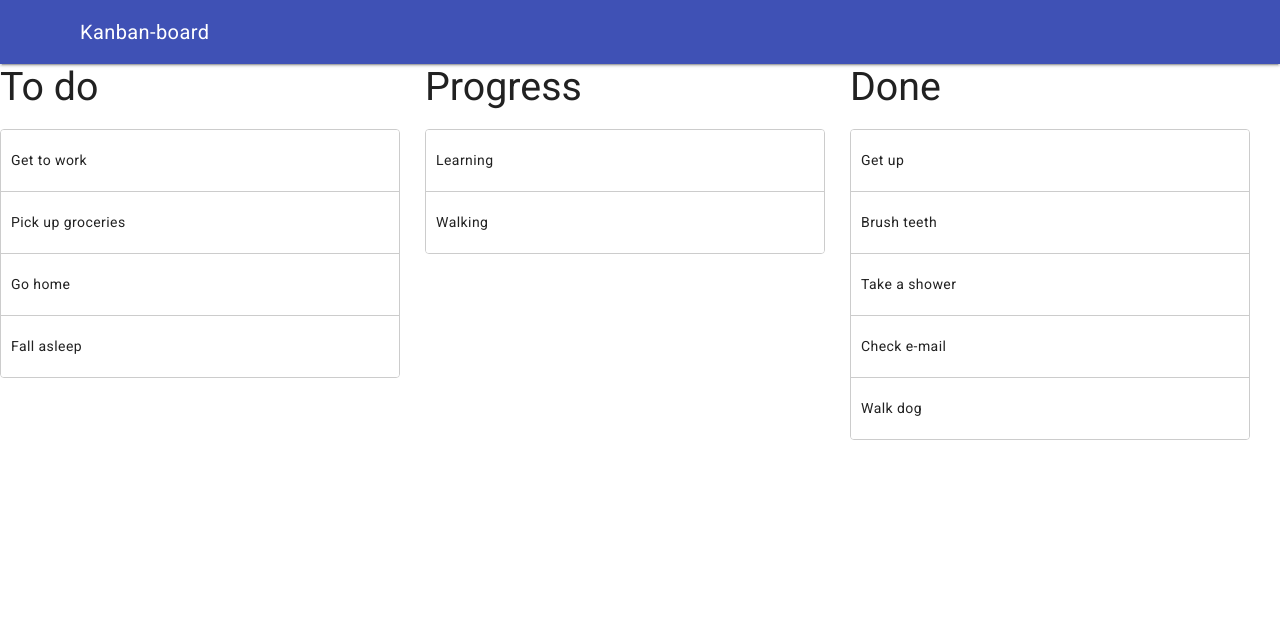
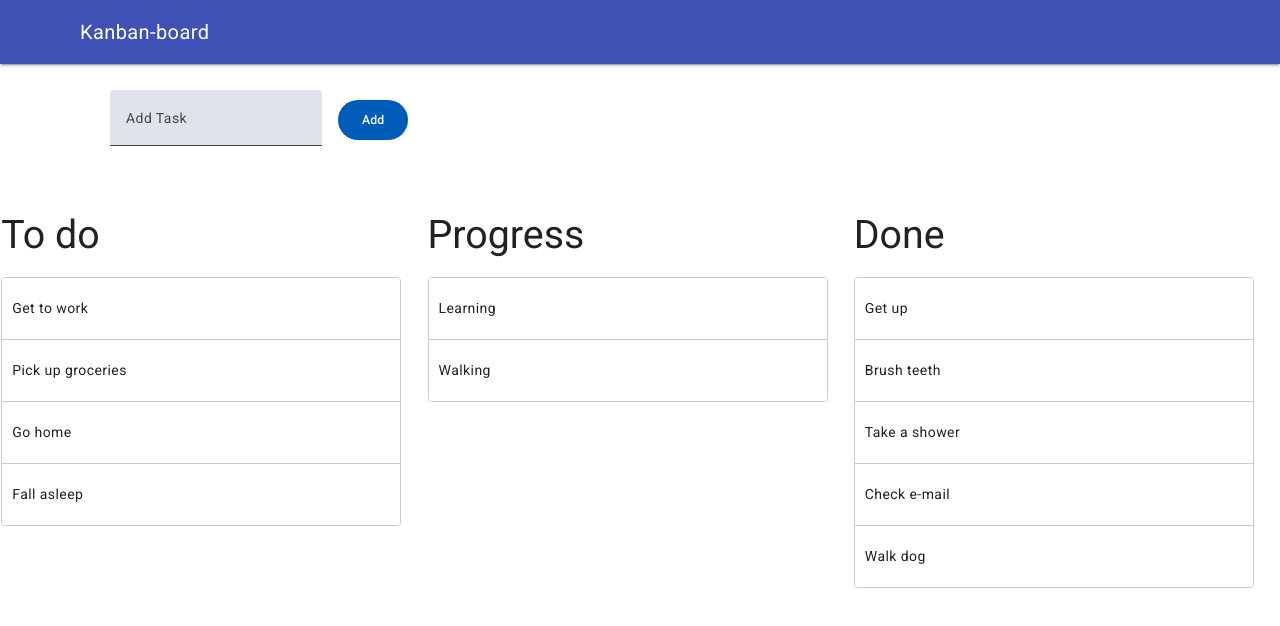
Before and after one commit to Hamzaba92/kanban_frontend_self_1, an Angular app: page /board in a window 1280 px wide. Shown: the top 626 px of the page. Built offline with nearby package versions, Linux system fonts and the light colour scheme.

Commit message:
add-task function

```diff
--- a/src/app/kanban/landingpage/landingpage.component.html
+++ b/src/app/kanban/landingpage/landingpage.component.html
@@ -18,8 +18,16 @@
     <div class="page-content">
 
 
+      <div class="add-task">
+        <mat-form-field class="example-full-width">
+          <mat-label>Add Task</mat-label>
+          <input #taskInput type="text" matInput placeholder="New Task">
+        </mat-form-field>
+        <button mat-flat-button (click)="addTask(taskInput)">Add</button>
+      </div>
 
-      <div>
+
+      <div class="drag-and-drop-content">
         <div class="example-container">
           <h2>To do</h2>
           <div cdkDropList #todolist="cdkDropList" [cdkDropListConnectedTo]="[donelist, progresslist]" [cdkDropListData]="todo" class="example-list" (cdkDropListDropped)="drop($event)">
--- a/src/app/kanban/landingpage/landingpage.component.scss
+++ b/src/app/kanban/landingpage/landingpage.component.scss
@@ -72,3 +72,22 @@
   .example-list.cdk-drop-list-dragging .example-box:not(.cdk-drag-placeholder) {
     transition: transform 250ms cubic-bezier(0, 0, 0.2, 1);
   }
+
+
+  .add-task{
+    margin-left: 110px;
+    display: flex;
+    align-items: center;
+    margin-top: 26px;
+
+    button{
+      margin-left: 16px;
+      margin-bottom: 16px;
+    }
+  }
+
+  .drag-and-drop-content{
+    display: flex;
+    justify-content: space-evenly;
+    margin-top: 46px;
+  }
--- a/src/app/kanban/landingpage/landingpage.component.ts
+++ b/src/app/kanban/landingpage/landingpage.component.ts
@@ -1,5 +1,5 @@
 import { Component } from '@angular/core';
-import {MatCardModule} from '@angular/material/card';
+import { MatCardModule } from '@angular/material/card';
 import {
   CdkDragDrop,
   CdkDrag,
@@ -9,22 +9,35 @@ import {
   transferArrayItem,
 } from '@angular/cdk/drag-drop';
 
+import {MatInputModule} from '@angular/material/input';
+import {MatFormFieldModule} from '@angular/material/form-field';
+import {FormsModule} from '@angular/forms';
+import {MatButtonModule} from '@angular/material/button';
+
+
 @Component({
   selector: 'app-landingpage',
   standalone: true,
-  imports: [MatCardModule, CdkDropListGroup, CdkDropList, CdkDrag],
+  imports: [MatCardModule, CdkDropListGroup, CdkDropList, CdkDrag, MatInputModule,
+     MatFormFieldModule, FormsModule, MatButtonModule],
   templateUrl: './landingpage.component.html',
   styleUrl: './landingpage.component.scss'
 })
 export class LandingpageComponent {
-
-
 
   todo: string[] = ['Get to work', 'Pick up groceries', 'Go home', 'Fall asleep'];
 
   done: string[] = ['Get up', 'Brush teeth', 'Take a shower', 'Check e-mail', 'Walk dog'];
 
   progress: string[] = ['Learning', 'Walking'];
+
+  addTask(taskInput: HTMLInputElement): void {
+    const task = taskInput.value;
+    if (task) {
+      this.todo.push(task);
+      taskInput.value = '';
+    }
+  }
 
   drop(event: CdkDragDrop<string[]>) {
     if (event.previousContainer === event.container) {
```
